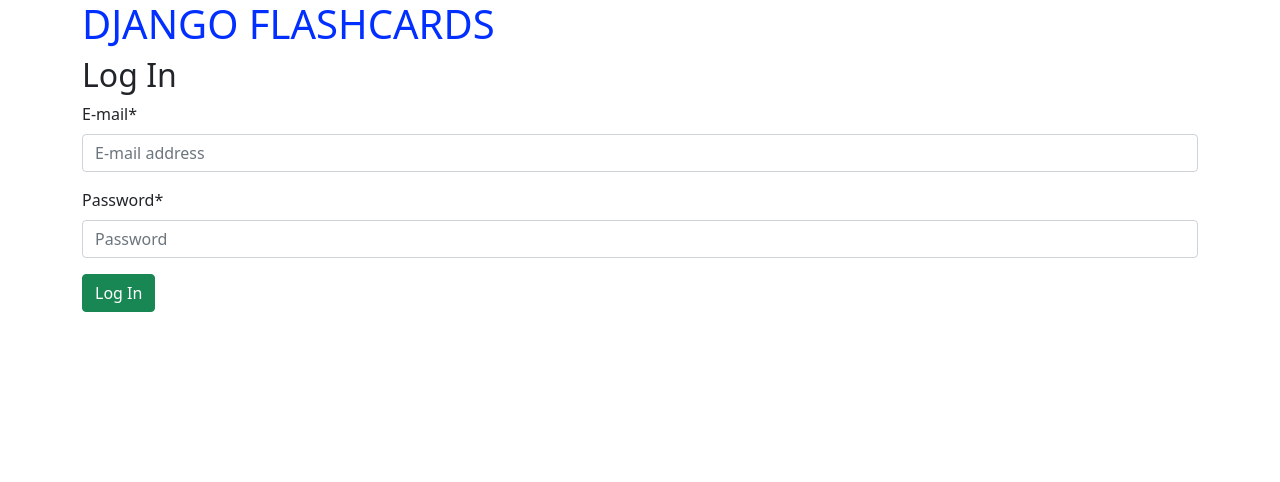
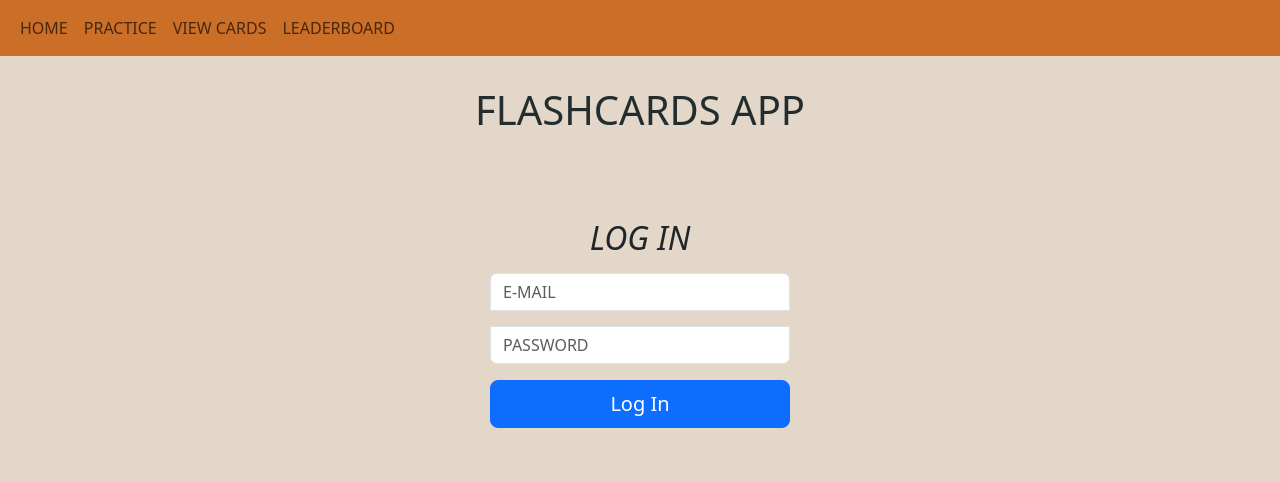
Before and after one commit to nathanhwyoung/flashcards_django, a Django app: a page that uses templates/base.html in a window 1280 px wide. Shown: the top 482 px of the page. Run offline with Django 4.2, Linux system fonts and the light colour scheme; parts of the project's set-up code (start-up, migrations or seed data) failed here and were passed over; some libraries are stand-ins or nearby versions.

Commit message:
add leaderboard

```diff
--- a/accounts/forms.py
+++ b/accounts/forms.py
@@ -1,5 +1,8 @@
 from django.contrib.auth import get_user_model
 from django.contrib.auth.forms import UserCreationForm, UserChangeForm
+from django import forms
+
+from allauth.account.forms import LoginForm
 
 
 class CustomUserCreationForm(UserCreationForm):
@@ -18,3 +21,26 @@ class CustomUserChangeForm(UserChangeForm):
             "email",
             "username",
         )
+
+
+class CustomLoginForm(LoginForm):
+    def __init__(self, *args, **kwargs):
+        super(CustomLoginForm, self).__init__(*args, **kwargs)
+        # E-MAIL FIELD
+        self.fields["login"].widget = forms.TextInput(
+            attrs={
+                "type": "email",
+                "placeholder": "E-MAIL",
+                "autocomplete": "email",
+                "class": "form-control",
+            }
+        )
+        self.fields["login"].label = ""
+        # # PASSWORD FIELD
+        self.fields["password"].widget = forms.PasswordInput(
+            attrs={
+                "placeholder": "PASSWORD",
+                "class": "form-control",
+            }
+        )
+        self.fields["password"].label = ""
--- a/cards/forms.py
+++ b/cards/forms.py
@@ -3,4 +3,4 @@ from django import forms
 
 class CardForm(forms.Form):
     card_id = forms.IntegerField(required=True)
-    solved = forms.BooleanField(required=False)
+    understood = forms.BooleanField(required=False)
--- a/cards/models.py
+++ b/cards/models.py
@@ -1,5 +1,6 @@
 from django.db import models
 from django.contrib.auth import get_user_model
+from django.urls import reverse
 
 
 class Site(models.Model):
@@ -17,6 +18,9 @@ class Card(models.Model):
     def __str__(self):
         return f"CARD ID: {self.id}, QUESTION: {self.question}"
 
+    def get_absolute_url(self):
+        return reverse("card-detail", args=[str(self.id)])
+
 
 class UserProgress(models.Model):
     user = models.ForeignKey(get_user_model(), on_delete=models.CASCADE)
--- a/cards/urls.py
+++ b/cards/urls.py
@@ -1,10 +1,17 @@
 from django.contrib import admin
 from django.urls import path, include
-from .views import CardListView, HomePageView, CardDetailView, practice
+from .views import (
+    CardListView,
+    HomePageView,
+    CardDetailView,
+    UserProgressListView,
+    practice,
+)
 
 urlpatterns = [
     path("", HomePageView.as_view(), name="home"),
+    path("practice/", practice, name="practice"),
     path("detail/<int:pk>", CardDetailView.as_view(), name="card-detail"),
     path("all_cards/", CardListView.as_view(), name="card-list"),
-    path("practice/", practice, name="practice"),
+    path("leaderboard/", UserProgressListView.as_view(), name="leaderboard"),
 ]
--- a/flashcards_django/settings.py
+++ b/flashcards_django/settings.py
@@ -156,6 +156,11 @@ ACCOUNT_AUTHENTICATION_METHOD = "email"
 ACCOUNT_EMAIL_REQUIRED = True
 ACCOUNT_UNIQUE_EMAIL = True
 
+
+ACCOUNT_FORMS = {
+    "login": "accounts.forms.CustomLoginForm",
+}
+
 EMAIL_BACKEND = "django.core.mail.backends.console.EmailBackend"
 
 # CRISPY CONFIG
--- /dev/null
+++ b/static/css/color.css
@@ -0,0 +1,169 @@
+/* COLOR 1 */
+
+.color-1-bright-bg {
+  background-color: rgb(247, 230, 192);
+}
+
+.color-1-bright-text {
+  color: rgb(247, 230, 192);
+}
+
+.color-1-dark-bg {
+  background-color: rgb(143, 135, 115);
+}
+
+.color-1-dark-text {
+  color: rgb(143, 135, 115);
+}
+
+.color-1-light-bg {
+  background-color: rgb(252, 246, 234);
+}
+
+.color-1-light-text {
+  color: rgb(252, 246, 234);
+}
+
+.color-1-muted-bg {
+  background-color: rgb(226, 215, 200);
+}
+
+.color-1-muted-text {
+  color: rgb(226, 215, 200);
+}
+
+/* COLOR 2 */
+
+.color-2-bright-bg {
+  background-color: rgb(113, 182, 178);
+}
+
+.color-2-bright-text {
+  color: rgb(113, 182, 178);
+}
+
+.color-2-dark-bg {
+  background-color: rgb(63, 109, 107);
+}
+
+.color-2-dark-text {
+  color: rgb(63, 109, 107);
+}
+
+.color-2-light-bg {
+  background-color: rgb(213, 230, 229);
+}
+
+.color-2-light-text {
+  color: rgb(213, 230, 229);
+}
+
+.color-2-muted-bg {
+  background-color: rgb(155, 170, 166);
+}
+
+.color-2-muted-text {
+  color: rgb(155, 170, 166);
+}
+
+/* COLOR 3 */
+
+.color-3-bright-bg {
+  background-color: rgb(203, 111, 40);
+}
+
+.color-3-bright-text {
+  color: rgb(203, 111, 40);
+}
+
+.color-3-dark-bg {
+  background-color: rgb(120, 63, 9);
+}
+
+.color-3-dark-text {
+  color: rgb(120, 63, 9);
+}
+
+.color-3-light-bg {
+  background-color: rgb(237, 206, 180);
+}
+
+.color-3-light-text {
+  color: rgb(237, 206, 180);
+}
+
+.color-3-muted-bg {
+  background-color: rgb(153, 110, 85);
+}
+
+.color-3-muted-text {
+  color: rgb(153, 110, 85);
+}
+
+/* COLOR 4 */
+
+.color-4-bright-bg {
+  background-color: rgb(175, 87, 38);
+}
+
+.color-4-bright-text {
+  color: rgb(175, 87, 38);
+}
+
+.color-4-dark-bg {
+  background-color: rgb(104, 48, 6);
+}
+
+.color-4-dark-text {
+  color: rgb(104, 48, 6);
+}
+
+.color-4-light-bg {
+  background-color: rgb(226, 195, 173);
+}
+
+.color-4-light-text {
+  color: rgb(226, 195, 173);
+}
+
+.color-4-muted-bg {
+  background-color: rgb(134, 94, 74);
+}
+
+.color-4-muted-text {
+  color: rgb(134, 94, 74);
+}
+
+/* COLOR 5 */
+
+.color-5-bright-bg {
+  background-color: rgb(65, 76, 78);
+}
+
+.color-5-bright-text {
+  color: rgb(65, 76, 78);
+}
+
+.color-5-dark-bg {
+  background-color: rgb(35, 45, 46);
+}
+
+.color-5-dark-text {
+  color: rgb(35, 45, 46);
+}
+
+.color-5-light-bg {
+  background-color: rgb(184, 184, 186);
+}
+
+.color-5-light-text {
+  color: rgb(184, 184, 186);
+}
+
+.color-5-muted-bg {
+  background-color: rgb(75, 73, 72);
+}
+
+.color-5-muted-text {
+  color: rgb(75, 73, 72);
+}
--- a/static/css/main.css
+++ b/static/css/main.css
@@ -1,7 +1,34 @@
 h1 {
-  color: rgb(0, 47, 255);
+  margin: 30px;
 }
 
-/* body {
-  background-color: rgb(90, 129, 0);
-} */
+body {
+  background-color: #f5f5f5;
+}
+
+/* bootstrap sign-in */
+
+.body-div {
+  display: flex;
+  align-items: center;
+  padding-top: 40px;
+  padding-bottom: 40px;
+}
+
+.form-signin {
+  max-width: 330px;
+  padding: 15px;
+  z-index: 2;
+}
+
+.form-signin input[type="email"] {
+  margin-bottom: -1px;
+  border-bottom-right-radius: 0;
+  border-bottom-left-radius: 0;
+}
+
+.form-signin input[type="password"] {
+  margin-bottom: 10px;
+  border-top-left-radius: 0;
+  border-top-right-radius: 0;
+}
--- a/templates/account/login.html
+++ b/templates/account/login.html
@@ -1,16 +1,28 @@
 {% extends "base.html" %}
+
 {% load crispy_forms_tags %}
 
 {% block title %}Log In{% endblock title %}
 
 {% block content %}
 
-<h2>Log In</h2>
+<div class="text-center body-div">
 
-<form method="post">
-{% csrf_token %}
-{{ form|crispy }}
-<button class="btn btn-success ml-2" type="submit">Log In</button>
-</form>
+    <main class="form-signin w-100 m-auto">
+
+        <h2 class="mb-3 fw-normal"><em>LOG IN</em></h2>
+
+        <form method="post">
+
+            {% csrf_token %}
+            {{ form|crispy }}
+
+            <button class="w-100 btn btn-lg btn-primary" type="submit">Log In</button>
+
+        </form>
+
+    </main>
+
+</div>
 
 {% endblock content %}
--- a/templates/base.html
+++ b/templates/base.html
@@ -4,22 +4,25 @@
 <html>
   <head>
     <meta charset="utf-8" />
-    <title>{% block title %}DJANGO FLASHCARDS{% endblock title %}</title>
-    <link href="https://cdn.jsdelivr.net/npm/bootstrap@5.1.3/dist/css/bootstrap.min.css" rel="stylesheet" integrity="sha384-1BmE4kWBq78iYhFldvKuhfTAU6auU8tT94WrHftjDbrCEXSU1oBoqyl2QvZ6jIW3" crossorigin="anonymous">
+    <title>{% block title %}FLASHCARDS APP{% endblock title %}</title>
+    <link href="https://cdn.jsdelivr.net/npm/bootstrap@5.3.0-alpha1/dist/css/bootstrap.min.css" rel="stylesheet" crossorigin="anonymous">
     <link rel="stylesheet" href="{% static 'css/main.css' %}">
+    <link rel="stylesheet" href="{% static 'css/color.css' %}">
   </head>
-  <body>
+  <body class="color-1-muted-bg">
+
+    {% include "navigation.html" %}
 
     <div class="container">
 
-      <h1>DJANGO FLASHCARDS</h1>
+      <h1 class="text-center color-5-dark-text">FLASHCARDS APP</h1>
 
       {% block content %}
 
       {% endblock content %}
 
     </div>
-    <script src="https://cdn.jsdelivr.net/npm/bootstrap@5.1.3/dist/js/bootstrap.bundle.min.js" integrity="sha384-ka7Sk0Gln4gmtz2MlQnikT1wXgYsOg+OMhuP+IlRH9sENBO0LRn5q+8nbTov4+1p" crossorigin="anonymous"></script>
+    <script src="	https://cdn.jsdelivr.net/npm/bootstrap@5.3.0-alpha1/dist/js/bootstrap.bundle.min.js" crossorigin="anonymous"></script>
     <script src="{% static 'js/base.js' %}"></script>
   </body>
 
--- a/templates/cards/card_form.html
+++ b/templates/cards/card_form.html
@@ -6,9 +6,9 @@
     {{ form|crispy }}
 
     <input type="hidden" name="card_id" value="{{ random_card.id }}">
-    <input type="hidden" name="solved" value="{{ solved }}">
+    <input type="hidden" name="understood" value="{{ understood }}">
 
-    {% if solved %}
+    {% if understood %}
         <p>
         <input type="submit" value="I know" class="btn btn-success"/>
         </p>
--- a/templates/cards/card_list.html
+++ b/templates/cards/card_list.html
@@ -4,7 +4,7 @@
 
 {% for card in card_list %}
 
-<h4>{{ card }}</h4>
+<h3><a href="{{ card.get_absolute_url }}">{{ card }}</a></h3>
 
 {% endfor %}
 
--- /dev/null
+++ b/templates/navigation.html
@@ -0,0 +1,29 @@
+<nav class="navbar navbar-expand-lg color-3-bright-bg">
+
+    <div class="container-fluid">
+
+      <div class="collapse navbar-collapse">
+
+        <ul class="navbar-nav me-auto mb-3 mb-lg-0">
+          <li class="nav-item">
+            <a class="nav-link" href="{% url 'home' %}">HOME</a>
+          </li>
+          <li class="nav-item">
+            <a class="nav-link" href="{% url 'practice' %}">PRACTICE</a>
+          </li>
+          <li class="nav-item">
+            <a class="nav-link" href="{% url 'card-list' %}">VIEW CARDS</a>
+          </li>
+          <li class="nav-item">
+            <a class="nav-link" href="{% url 'leaderboard' %}">LEADERBOARD</a>
+          </li>
+          {% comment %} <li class="nav-item">
+            <a class="nav-link" href="{% url 'profile' %}">PROFILE</a>
+          </li> {% endcomment %}
+        </ul>
+
+      </div>
+
+    </div>
+
+  </nav>
```
Also changed, not shown: cards/views.py (+10 -4 lines), templates/account/logout.html (+19 -7 lines), templates/cards/question.html (+13 -2 lines), templates/home.html (+13 -1 lines), templates/leaderboard.html (added, +26 -0 lines), 1 other file.
